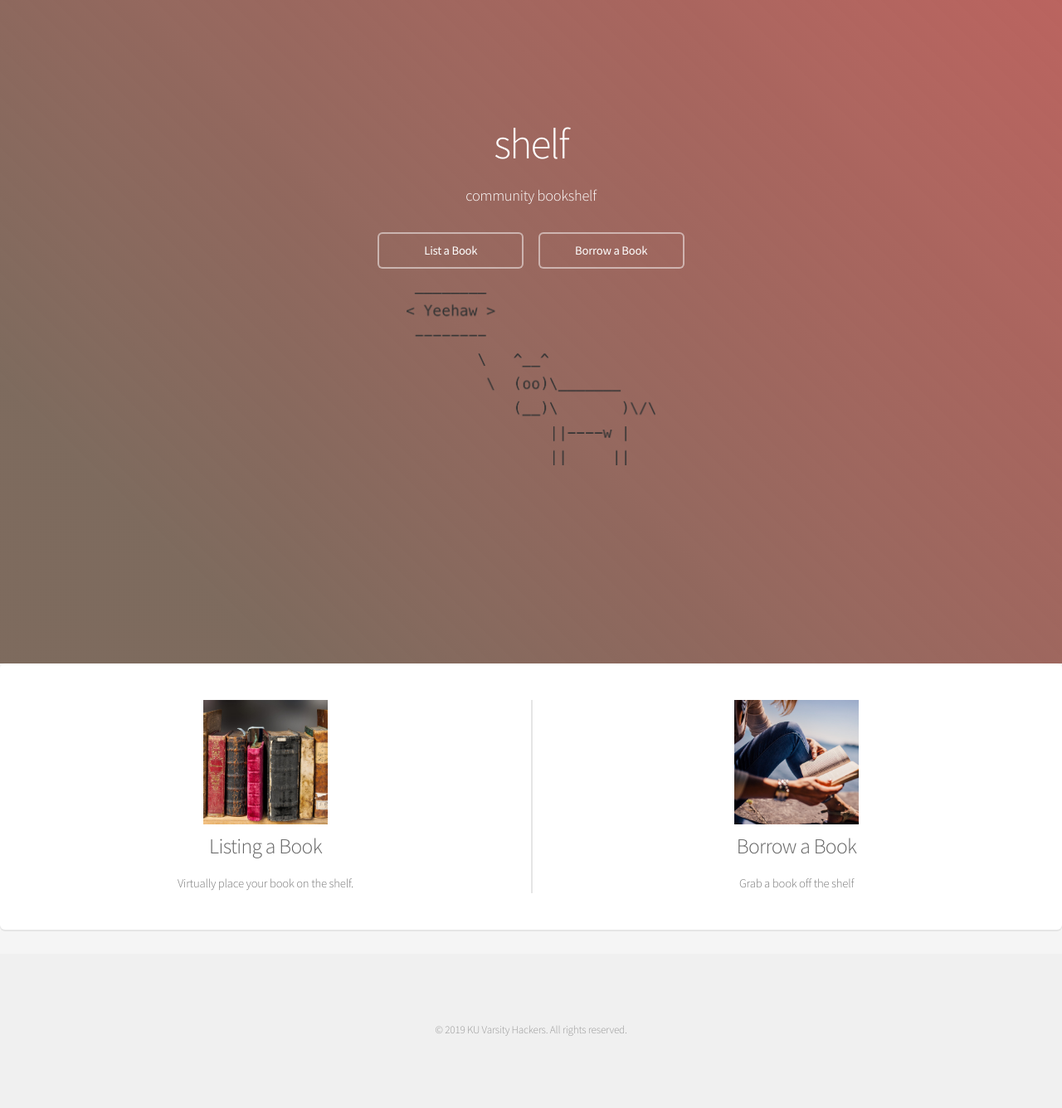
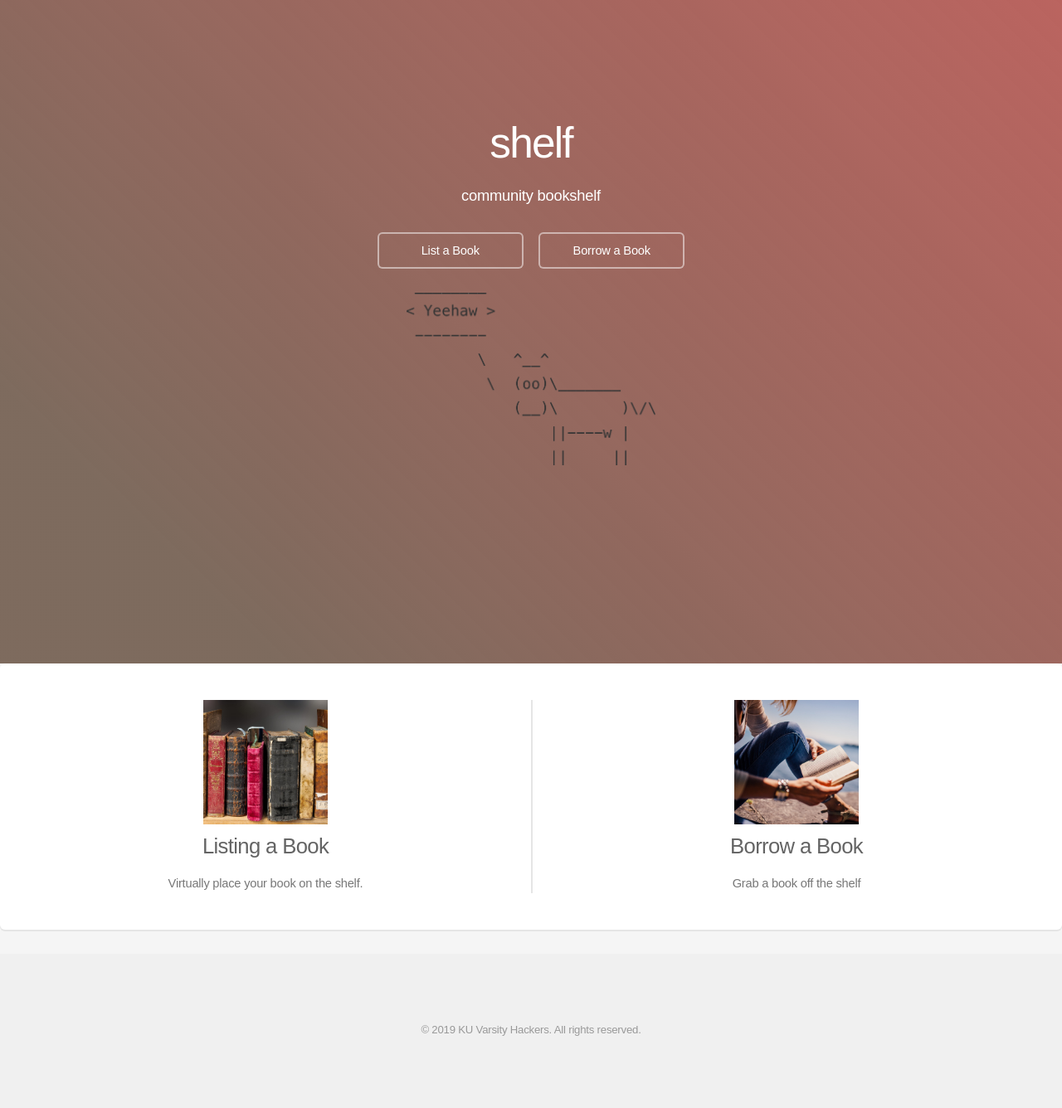
Before and after one commit to KUVarsityHackers/shelf, a Flask app: page /home.html in a window 1280 px wide. Shown: the whole page at 83% size. Run offline with Flask 2, Linux system fonts and the light colour scheme; some libraries are stand-ins or nearby versions.

Commit message:
get rid of font import

```diff
--- a/static/main.css
+++ b/static/main.css
@@ -1,4 +1,4 @@
-@import url("font-awesome.min.css");
+/*@import url("font-awesome.min.css");
 @import url("https://fonts.googleapis.com/css?family=Source+Sans+Pro:300,400,300italic,400italic");
 /*
 	Alpha by HTML5 UP
```
